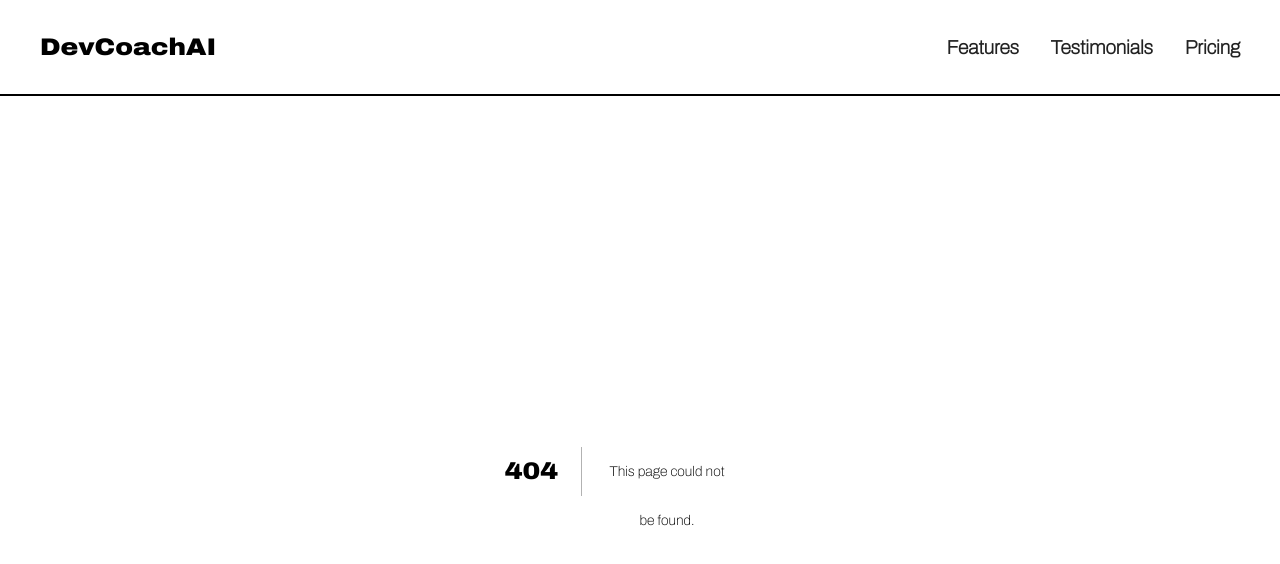
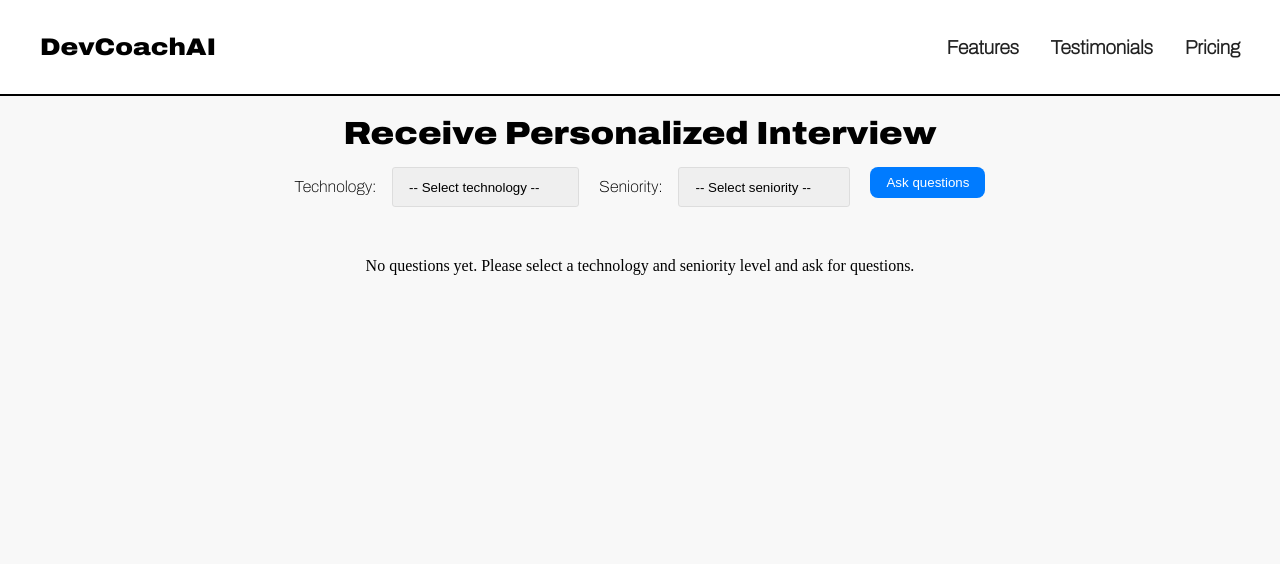
Before and after one commit to matifandy8/ai-app, a Next.js app: page /playground/interview in a window 1280 px wide. Before the commit this address had no page. Shown: the top 564 px of the page. Built offline with nearby package versions, Linux system fonts and the light colour scheme.

Commit message:
feat: playground interview page

```diff
--- a/src/app/components/Navbar/Navbar.tsx
+++ b/src/app/components/Navbar/Navbar.tsx
@@ -1,5 +1,6 @@
 'use client'
 
+import Link from 'next/link'
 import { useState } from 'react'
 import './styles/Navbar.scss'
 
@@ -13,7 +14,9 @@ const Navbar: React.FC = () => {
     return (
         <div className="navbar">
             <div className="navbar__container">
-                <h1>DevCoachAI</h1>
+                <Link href="/" replace>
+                    <h1>DevCoachAI</h1>
+                </Link>
                 <nav className="navbar__menu">
                     <ul className="navbar__menu-list">
                         <li className="navbar__menu-item">
--- /dev/null
+++ b/src/app/playground/interview/page.tsx
@@ -0,0 +1,73 @@
+'use client'
+
+import { ChangeEventHandler, useState } from 'react'
+import './styles/Interview.scss'
+
+export default function Interview() {
+    const [technology, setTechnology] = useState('')
+    const [seniority, setSeniority] = useState('')
+    const [questions, setQuestions] = useState([])
+
+    const handleTechnologyChange: ChangeEventHandler<HTMLSelectElement> = e => {
+        setTechnology(e.target.value)
+    }
+
+    const handleSeniorityChange: ChangeEventHandler<HTMLSelectElement> = e => {
+        setSeniority(e.target.value)
+    }
+
+    const handleSubmit = (e: React.SyntheticEvent) => {
+        e.preventDefault()
+        // Here you would fetch the questions from your API, based on the selected technology and seniority
+        // You can use the `technology` and `seniority` state variables to construct the API endpoint
+        // Once you receive the questions, update the `questions` state variable with the new value
+    }
+
+    return (
+        <div className="interview">
+            <h1 className="interview__title">Receive Personalized Interview</h1>
+            <form className="interview__form" onSubmit={handleSubmit}>
+                <label>
+                    Technology:
+                    <select
+                        className="interview__select"
+                        value={technology}
+                        onChange={handleTechnologyChange}
+                    >
+                        <option value="">-- Select technology --</option>
+                        <option value="react">React</option>
+                        <option value="angular">Angular</option>
+                        <option value="vue">Vue.js</option>
+                    </select>
+                </label>
+                <label>
+                    Seniority:
+                    <select
+                        className="interview__select"
+                        value={seniority}
+                        onChange={handleSeniorityChange}
+                    >
+                        <option value="">-- Select seniority --</option>
+                        <option value="trainee">Trainee</option>
+                        <option value="junior">Junior</option>
+                        <option value="mid-senior">Mid-Senior</option>
+                        <option value="senior">Senior</option>
+                    </select>
+                </label>
+                <button type="submit">Ask questions</button>
+            </form>
+            <div>
+                {questions.length === 0 ? (
+                    <p>
+                        No questions yet. Please select a technology and
+                        seniority level and ask for questions.
+                    </p>
+                ) : (
+                    <ul>
+                        {/* Here you would map over the questions and create a list item for each one */}
+                    </ul>
+                )}
+            </div>
+        </div>
+    )
+}
--- /dev/null
+++ b/src/app/playground/interview/styles/Interview.scss
@@ -0,0 +1,76 @@
+.interview {
+    max-width: 1200px;
+    margin: 0 auto;
+    padding: 20px;
+    display: flex;
+    flex-direction: column;
+    align-items: center;
+    justify-content: center;
+    &__title {
+        font-size: 2rem;
+        margin-bottom: 1rem;
+    }
+
+    &__form {
+        display: flex;
+        justify-content: center;
+        align-items: center;
+        gap: 20px;
+        margin-bottom: 50px;
+        font-family: 'Archivo thin';
+
+        label {
+            select {
+                margin-left: 1rem;
+            }
+        }
+
+        button {
+            align-self: flex-start;
+            padding: 0.5rem 1rem;
+            border: none;
+            border-radius: 0.5rem;
+            background-color: #007bff;
+            color: #fff;
+
+            &:hover {
+                cursor: pointer;
+                background-color: #0069d9;
+            }
+        }
+    }
+    &__select {
+        -webkit-appearance: none;
+        -moz-appearance: none;
+        appearance: none;
+        height: 40px;
+        padding: 10px 38px 10px 16px;
+        background-size: 10px;
+        transition: border-color 0.1s ease-in-out, box-shadow 0.1s ease-in-out;
+        border: 1px solid #ddd;
+        border-radius: 3px;
+        &:hover {
+            border: 1px solid #999;
+        }
+        &:focus {
+            border: 1px solid #999;
+            box-shadow: 0 3px 5px 0 rgba(0, 0, 0, 0.2);
+            outline: none;
+        }
+        /* remove default arrow in IE */
+        select::-ms-expand {
+            display: none;
+        }
+    }
+
+    &__list {
+        margin-top: 2rem;
+        font-family: 'Archivo thin';
+
+        li {
+            margin-bottom: 1rem;
+            font-size: 1.2rem;
+            line-height: 1.5;
+        }
+    }
+}
--- a/src/app/playground/page.tsx
+++ b/src/app/playground/page.tsx
@@ -16,7 +16,7 @@ export default function Playground() {
                     </p>
                     <Link
                         className="feature__btn"
-                        href="/playground/interview-coaching"
+                        href="/playground/interview"
                         replace
                     >
                         Start Interview Coaching
```
Also changed, not shown: src/app/playground/styles/Playground.scss (+13 -6 lines).
